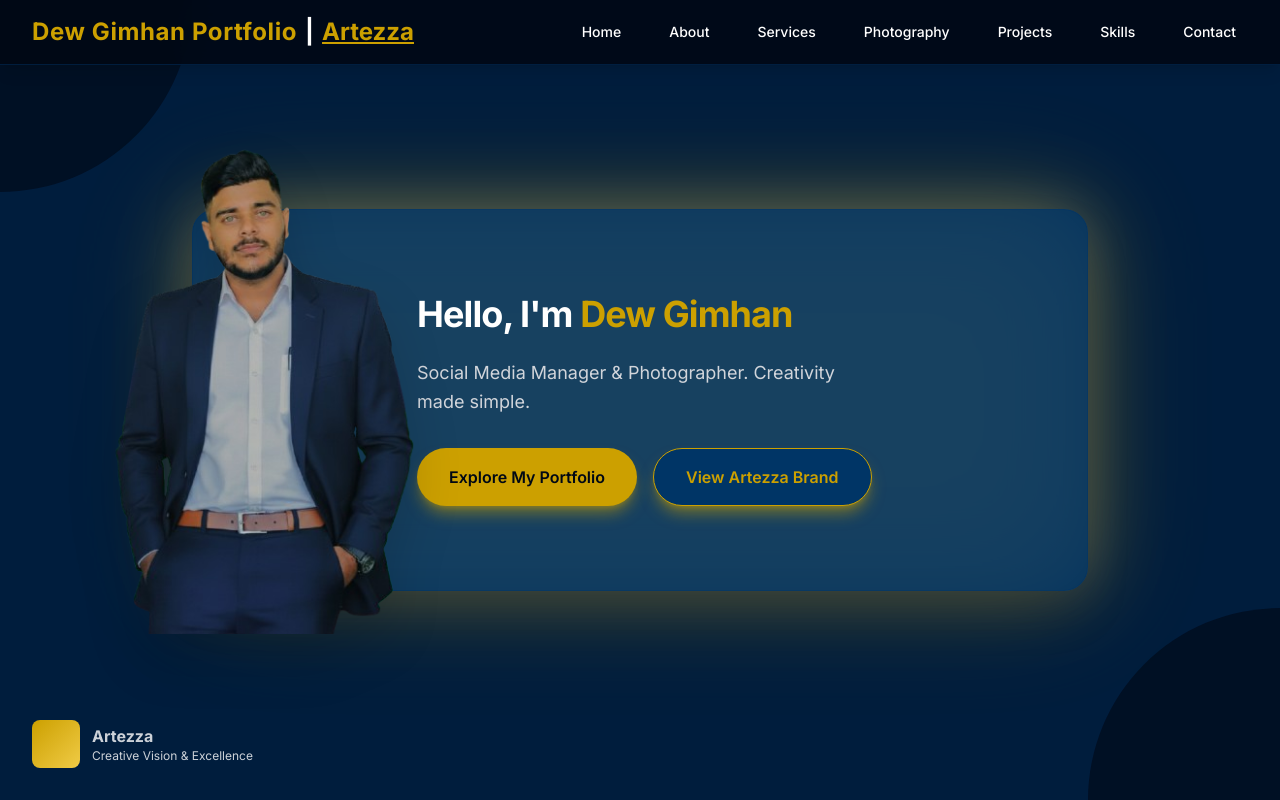
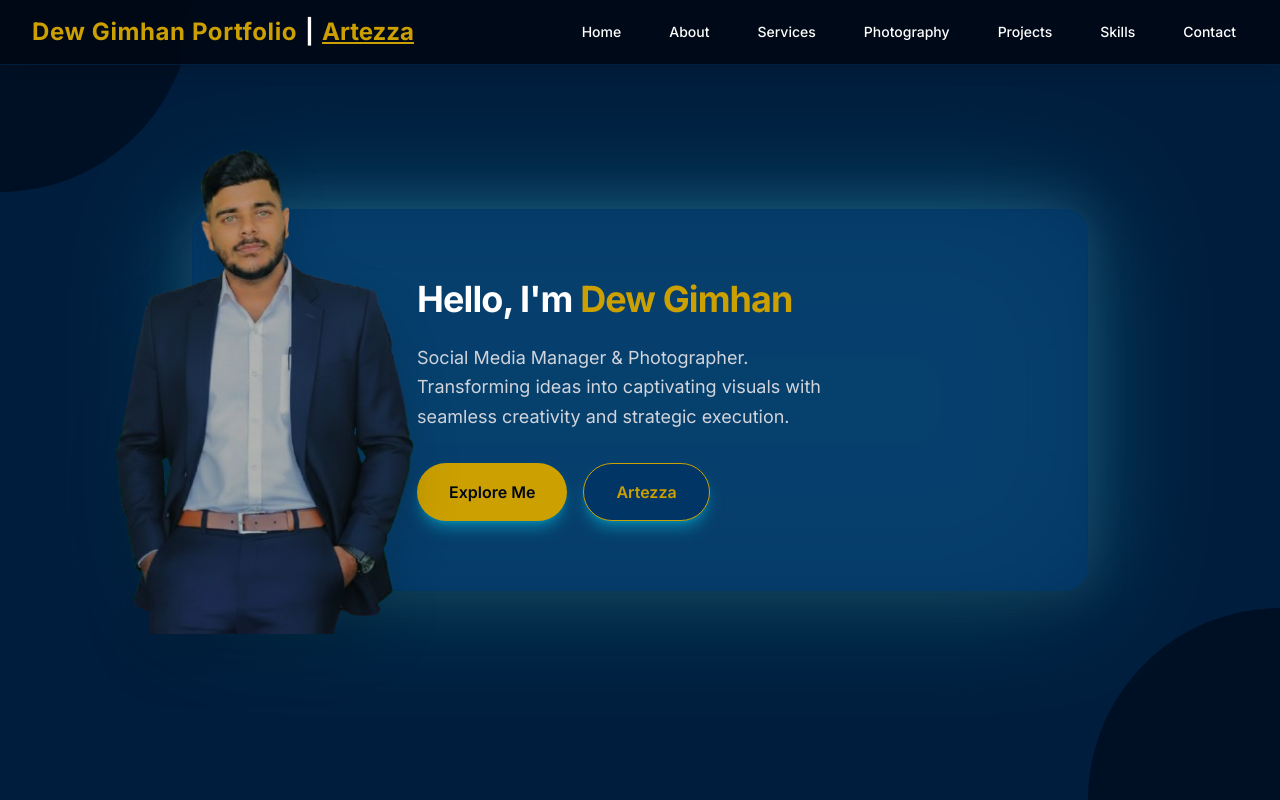
Before and after one commit to Devindi08K/project003, a React (Vite) app in the folder artezza-portfolio/: page / in a window 1280 px wide. Shown: the top 800 px of the page. Built offline with nearby package versions, Linux system fonts and the light colour scheme.

Commit message:
changed the domain name and the hero card shadow color.

```diff
--- a/artezza-portfolio/src/components/Hero.jsx
+++ b/artezza-portfolio/src/components/Hero.jsx
@@ -20,9 +20,9 @@ const Hero = () => {
 
       {/* Main container for card and image */}
       <div className="relative max-w-4xl w-full mx-auto">
-        {/* Dew Gimhan image - positioned absolutely on the left */}
+        {/* Dew Gimhan image - positioned absolutely on the left, hidden on mobile */}
         <motion.div
-          className="absolute -top-24 -left-[160px] z-20 pointer-events-none"
+          className="absolute -top-24 -left-[160px] z-20 pointer-events-none hidden md:block"
           initial={{ opacity: 0, x: -200 }}
           animate={{ opacity: 1, x: 0 }}
           transition={{ duration: 1.5, delay: 0.3, ease: "easeOut" }}
@@ -35,16 +35,16 @@ const Hero = () => {
         </motion.div>
 
         {/* Glowing glass card */}
-        <div className="relative z-10">
+        <div className="relative z-10 md:ml-0">
           {/* Glow effect */}
-          <div className="absolute inset-0 rounded-3xl bg-[#CCA000] blur-3xl opacity-20 -z-10"></div>
-          <div className="absolute inset-0 rounded-3xl bg-[#F0CB46] blur-2xl opacity-30 -z-10"></div>
-          <div className="absolute inset-0 rounded-3xl bg-white blur-xl opacity-10 -z-10"></div>
+          <div className="absolute inset-0 rounded-3xl bg-cyan-400 blur-3xl opacity-30 -z-10"></div>
+          <div className="absolute inset-0 rounded-3xl bg-blue-400 blur-2xl opacity-40 -z-10"></div>
+          <div className="absolute inset-0 rounded-3xl bg-sky-300 blur-xl opacity-20 -z-10"></div>
 
           {/* Actual card */}
           <div className="relative bg-[#003566]/80 backdrop-blur-2xl rounded-3xl shadow-2xl border border-[#003566]/50 overflow-hidden">
-            {/* Content inside card - pushed to the right */}
-            <div className="p-10 pl-12 md:pl-56 min-h-[380px] flex flex-col justify-center">
+            {/* Content inside card - centered on mobile, pushed right on desktop */}
+            <div className="p-10 md:pl-56 min-h-[380px] flex flex-col justify-center text-center md:text-left">
               <motion.h1
                 className="text-4xl font-black tracking-tight mb-6"
                 initial={{ opacity: 0, y: 50 }}
@@ -54,32 +54,32 @@ const Hero = () => {
                 Hello, I'm <span className="text-[#CCA000]">Dew Gimhan</span>
               </motion.h1>
               <motion.p
-                className="text-gray-300 leading-relaxed text-lg mb-8 max-w-md"
+                className="text-gray-300 leading-relaxed text-lg mb-8 max-w-md mx-auto md:mx-0"
                 initial={{ opacity: 0, y: 50 }}
                 animate={{ opacity: 1, y: 0 }}
                 transition={{ duration: 0.8, delay: 0.7 }}
               >
-                Social Media Manager & Photographer. Creativity made simple.
+                Social Media Manager & Photographer. Transforming ideas into captivating visuals with seamless creativity and strategic execution.
               </motion.p>
 
               {/* Buttons */}
               <motion.div
-                className="flex flex-col sm:flex-row gap-4"
+                className="flex flex-col sm:flex-row gap-4 justify-center md:justify-start"
                 initial={{ opacity: 0, y: 50 }}
                 animate={{ opacity: 1, y: 0 }}
                 transition={{ duration: 0.8, delay: 0.9 }}
               >
                 <button
                   onClick={scrollToProjects}
-                  className="px-8 py-4 bg-[#CCA000] hover:bg-[#F0CB46] rounded-full font-semibold text-[#000814] shadow-lg shadow-[#CCA000]/50 transition"
+                  className="px-8 py-4 bg-[#CCA000] hover:bg-[#F0CB46] rounded-full font-semibold text-[#000814] shadow-lg shadow-cyan-500/50 transition"
                 >
-                  Explore My Portfolio
+                  Explore Me
                 </button>
                 <a
                   href="/artezza"
-                  className="px-8 py-4 bg-[#003566] hover:bg-[#001D3D] border border-[#CCA000] rounded-full font-semibold text-[#CCA000] hover:text-[#F0CB46] shadow-lg shadow-[#CCA000]/50 transition text-center"
+                  className="px-8 py-4 bg-[#003566] hover:bg-[#001D3D] border border-[#CCA000] rounded-full font-semibold text-[#CCA000] hover:text-[#F0CB46] shadow-lg shadow-cyan-500/50 transition text-center"
                 >
-                  View Artezza Brand
+                  Artezza
                 </a>
               </motion.div>
             </div>
@@ -87,14 +87,7 @@ const Hero = () => {
         </div>
       </div>
 
-      {/* Small logo bottom left */}
-      <div className="absolute bottom-8 left-8 z-20 flex items-center gap-3 text-white/80">
-        <div className="w-12 h-12 bg-gradient-to-br from-[#CCA000] to-[#F0CB46] rounded-lg"></div>
-        <div>
-          <div className="font-bold">Artezza</div>
-          <div className="text-xs">Creative Vision & Excellence</div>
-        </div>
-      </div>
+
     </section>
   );
 };
```
Also changed, not shown: artezza-portfolio/vercel.json (added), 1 other file (tests, documents, lock files or other folders).
